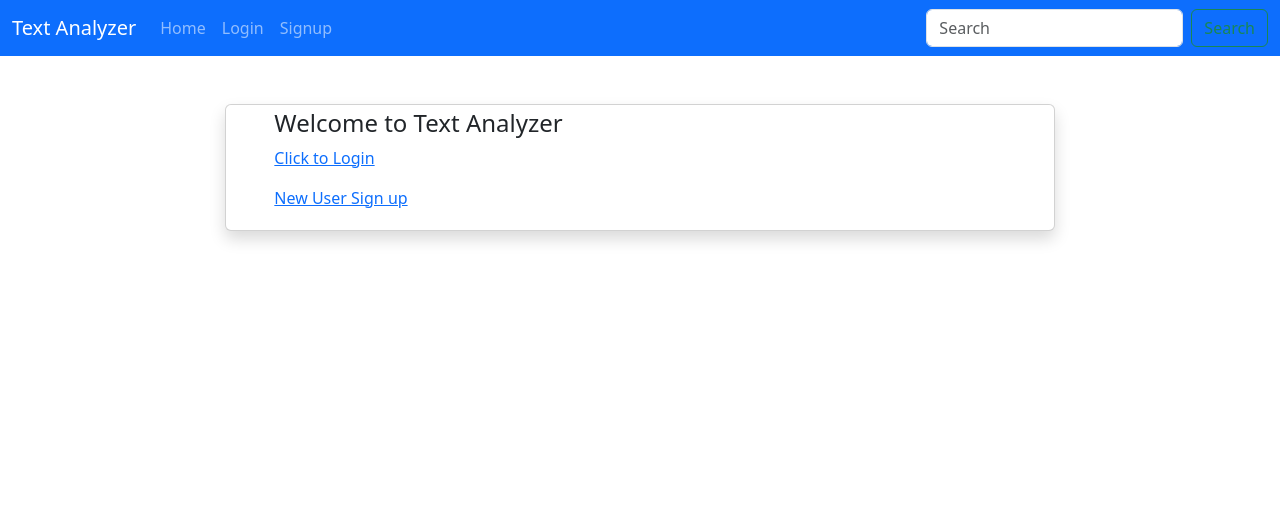
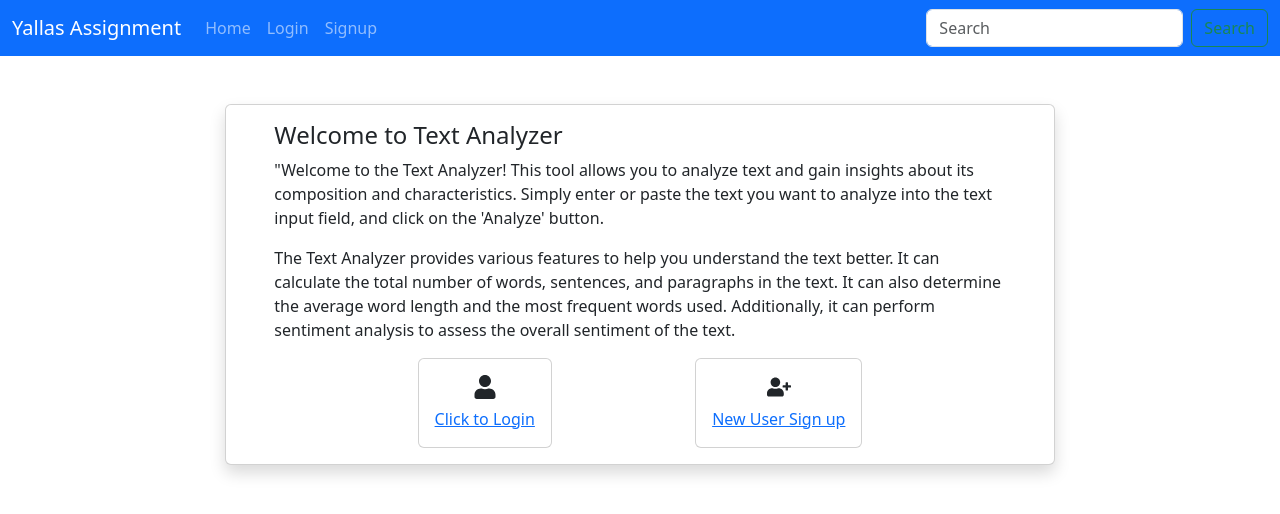
Before and after one commit to rbanerjee78/yallas, a React (Create React App) app: page / in a window 1280 px wide. Shown: the top 514 px of the page. Built offline with nearby package versions, Linux system fonts and the light colour scheme.

Commit message:
commit changes

```diff
--- a/package.json
+++ b/package.json
@@ -9,6 +9,7 @@
     "bootstrap": "^5.3.0",
     "react": "^18.2.0",
     "react-dom": "^18.2.0",
+    "react-icons": "^4.9.0",
     "react-router": "^6.12.1",
     "react-router-dom": "^6.12.1",
     "react-scripts": "5.0.1",
--- a/src/App.js
+++ b/src/App.js
@@ -69,7 +69,7 @@ function App() {
         <div className='container-fluid custom-container'>
           <div className="row justify-content-center">
             <div className="col-10 col-md-8 col-lg-8 my-5">
-              <div className='card py-1 px-5 shadow'>
+              <div className='card py-3 px-5 shadow'>
                 {isLoggedIn && (
                   <p className='d-flex justify-content-end'>
                     Your session will expire in: &nbsp;
--- a/src/components/Home.jsx
+++ b/src/components/Home.jsx
@@ -1,5 +1,7 @@
 import React from 'react';
 import { Link } from 'react-router-dom';
+import { FaUserPlus, FaUser } from "react-icons/fa";
+
 
 export default function Home() {
   const token = localStorage.getItem('token');
@@ -10,8 +12,15 @@ export default function Home() {
         <Link to="/textanalyzer">Go to Text Analyzer</Link>
       ) : (
         <>
-          <p><Link to="/login">Click to Login</Link></p>
-          <p><Link to="/signup">New User Sign up</Link></p>
+        <p>
+        "Welcome to the Text Analyzer! This tool allows you to analyze text and gain insights about its composition and characteristics. Simply enter or paste the text you want to analyze into the text input field, and click on the 'Analyze' button.
+</p><p>
+The Text Analyzer provides various features to help you understand the text better. It can calculate the total number of words, sentences, and paragraphs in the text. It can also determine the average word length and the most frequent words used. Additionally, it can perform sentiment analysis to assess the overall sentiment of the text.
+        </p>
+        <div className='d-flex justify-content-center justify-content-evenly'>
+          <div className='card px-3 py-3'><h4 className='d-flex justify-content-center'><FaUser /></h4><Link to="/login">Click to Login</Link></div>
+          <div className='card px-3 py-3'><h4 className='d-flex justify-content-center'><FaUserPlus /></h4><Link to="/signup">New User Sign up</Link></div>
+          </div>
         </>
       )}
     </div>
--- a/src/components/Navbar.jsx
+++ b/src/components/Navbar.jsx
@@ -16,7 +16,7 @@ export default function Navbar() {
     <nav className="navbar navbar-expand-lg navbar-dark bg-primary ">
       <div className="container-fluid">
         <a className="navbar-brand" href="#">
-          Text Analyzer
+         Yallas Assignment
         </a>
         <button
           className="navbar-toggler"
--- a/src/components/Signup.jsx
+++ b/src/components/Signup.jsx
@@ -45,6 +45,7 @@ const Signup = () => {
       if (response.ok) {
         const data = await response.json();
         setSuccessMessage('Signup successful!');
+        setErrors({});
         setFormData({
           first_name: '',
           last_name: '',
@@ -52,6 +53,7 @@ const Signup = () => {
           password: '',
           confirm_password: '',
         });
+        setLoading(false);
       } else {
         console.log('Signup failed!');
       }
@@ -94,11 +96,13 @@ const Signup = () => {
 
     <form onSubmit={handleSubmit}>
     <h5>Sign Up</h5>
-    {loading && <div className="spinner-border text-primary" role="status">
-  <span className="visually-hidden">Loading...</span>
-</div>}
+
     {successMessage && <div className="alert alert-success" role="alert">{successMessage}</div>}
-
+    {loading && (
+      <div className="spinner-border text-primary" role="status">
+        <span className="visually-hidden">Loading...</span>
+      </div>
+    )} {/* Display the loading spinner only when there are no errors */}
     <div className=' mb-3 d-grid'>  <input
         type="text"
         name="first_name"
```
Also changed, not shown: 1 other file (tests, documents, lock files or other folders).
